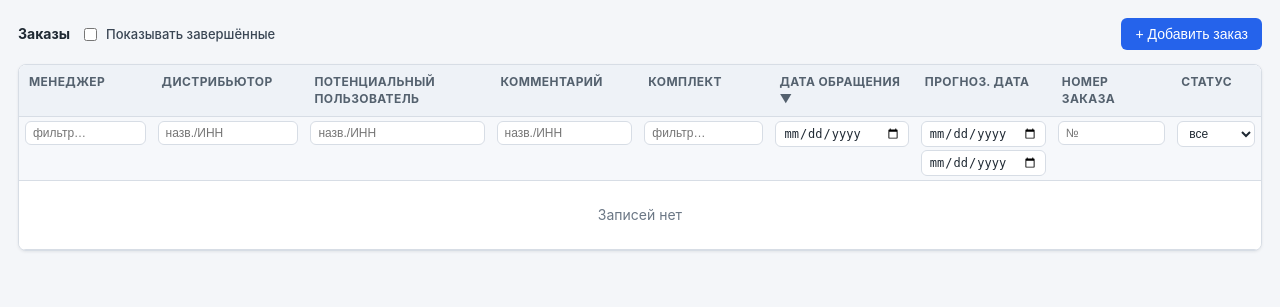
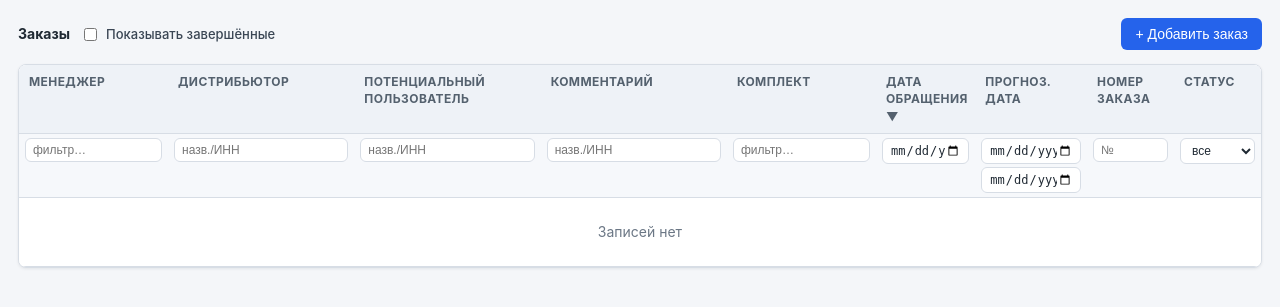
Before and after one commit to PazdnikOFF/orders-portal, a Django app: page /orders/ in a window 1280 px wide. Shown: the part 52-359 px from the top of the page. Run offline with Django 5.2, Linux system fonts and the light colour scheme; the visitor is signed in with stand-in values (Sample User, id 1); data comes from the database, SQL or seed files in the repository; data that the repository does not hold is empty; parts of the project's set-up code (start-up, migrations or seed data) failed here and were passed over.

Commit message:
Таблица заказов: фиксированные ширины колонок (вёрстка не съезжает)
Раньше table-layout:auto пересчитывал ширины колонок под содержимое — при
применении фильтра набор строк менялся и колонки/поля фильтров «съезжали».
Задал table-layout:fixed + colgroup с процентными ширинами (12/15/15/15/12/
8/9/7/7), содержимое ячеек переносится внутри колонки (overflow-wrap:anywhere).
Поля фильтров (width:100%) теперь всегда равны своей колонке и не меняются
независимо от состояния фильтра и данных.

Co-Authored-By: Claude Opus 4.8 <noreply@anthropic.com>

```diff
--- a/app/static/css/app.css
+++ b/app/static/css/app.css
@@ -51,6 +51,11 @@ table.grid th,table.grid td{padding:8px 10px;border-bottom:1px solid var(--borde
 table.grid th{background:#eef2f7;font-size:12px;text-transform:uppercase;color:#54616e;
   letter-spacing:.4px}
 table.grid tbody tr{cursor:pointer}
+/* Orders table: fixed column widths (via colgroup) so filter fields and
+   columns never shift when a filter narrows the result set. Cell content
+   wraps within its column. */
+table.orders-grid{table-layout:fixed}
+table.orders-grid td{overflow-wrap:anywhere}
 /* Custom filter autocomplete: the input keeps its column width, but the
    suggestions dropdown auto-sizes to the longest option (native <datalist>
    can't — its width is locked to the input and it truncates). */
--- a/app/templates/orders/table.html
+++ b/app/templates/orders/table.html
@@ -28,7 +28,11 @@
 {% include "orders/_filter_datalists.html" %}
 
 <div class="panel" style="overflow:auto">
-  <table class="grid">
+  <table class="grid orders-grid">
+    <colgroup>
+      <col style="width:12%"><col style="width:15%"><col style="width:15%"><col style="width:15%">
+      <col style="width:12%"><col style="width:8%"><col style="width:9%"><col style="width:7%"><col style="width:7%">
+    </colgroup>
     <thead>
       <tr>
         <th><a class="sort-link" href="{% sort_url 'manager' %}">Менеджер{% sort_arrow 'manager' %}</a></th>
```
